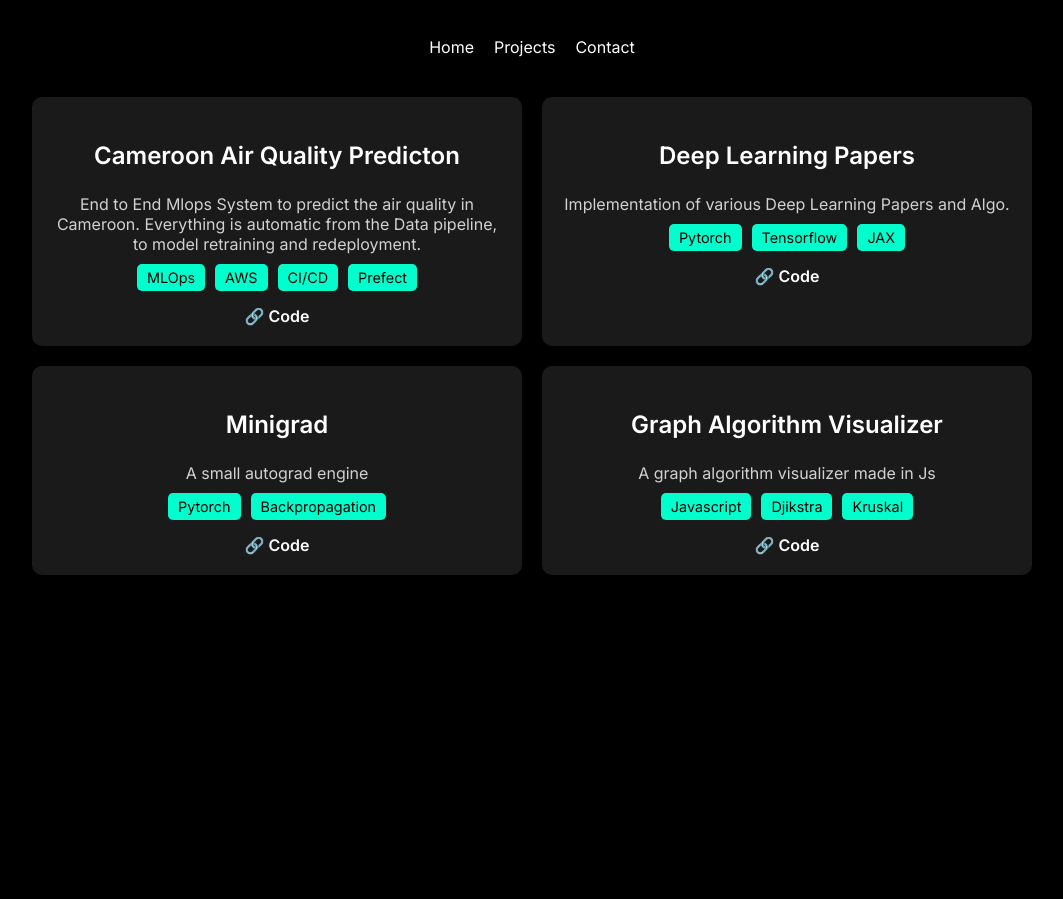
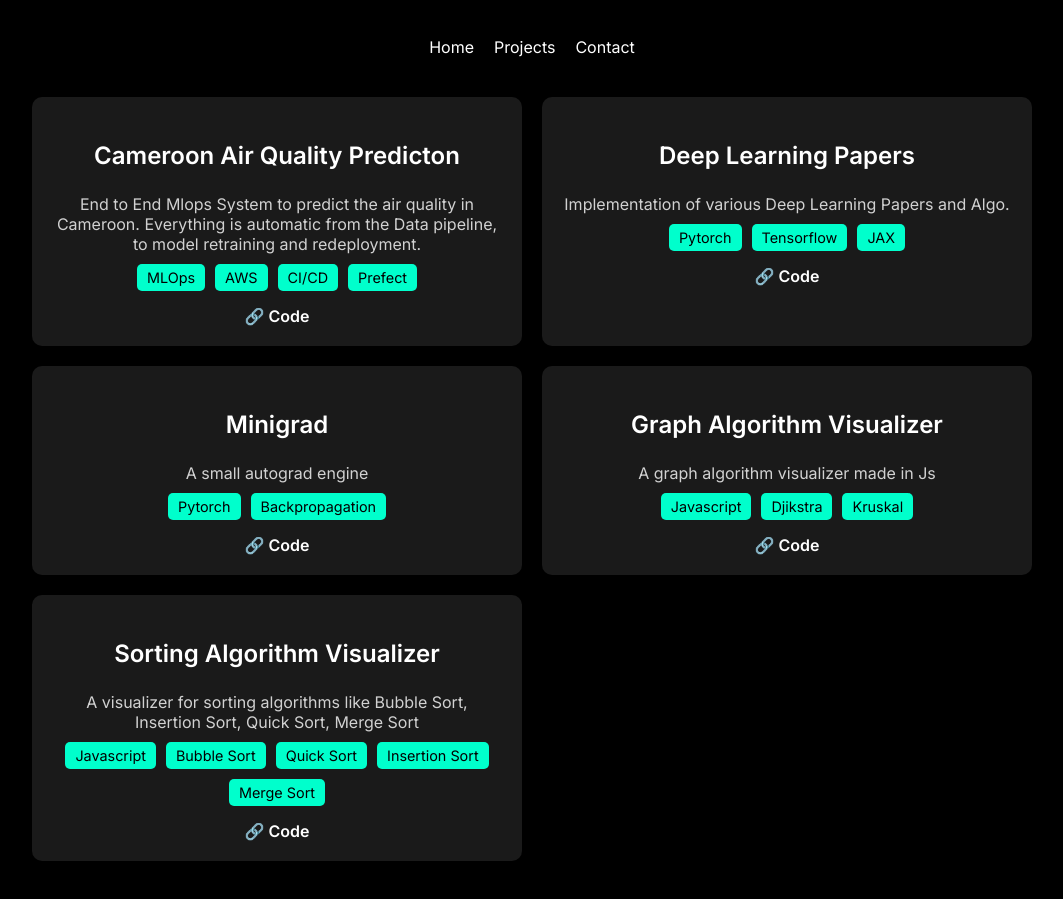
Before and after one commit to NembotJules/NembotJules.github.io, a plain HTML site: page projects.html in a window 1280 px wide. Shown: the part 159-1058 px from the top of the page, without its empty margins (108-1171 px from the left). Before the commit the page ends 800 px from the top, so only its background shows below. Drawn offline with Linux system fonts and the light colour scheme.

Commit message:
Updates...

```diff
--- a/projects.html
+++ b/projects.html
@@ -147,6 +147,22 @@
                 <a href="https://github.com/NembotJules/Graph-Algorithm-Visualizer">🔗 Code</a>
             </div>
         </div>
+
+        <div class="project-card">
+            <h3 class="project-title">Sorting Algorithm Visualizer</h3>
+            <p class="project-description">A visualizer for sorting algorithms like Bubble Sort, Insertion Sort, Quick Sort, Merge Sort</p>
+            <div class="tags">
+                <span class="tag">Javascript</span>
+                <span class="tag">Bubble Sort</span>
+                <span class="tag">Quick Sort</span>
+                <span class="tag">Insertion Sort</span>
+                <span class="tag">Merge Sort</span>
+
+            </div>
+            <div class="project-links">
+                <a href="https://github.com/NembotJules/Sorting-Visualizer">🔗 Code</a>
+            </div>
+        </div>
     </div>
 </body>
 </html>
```
